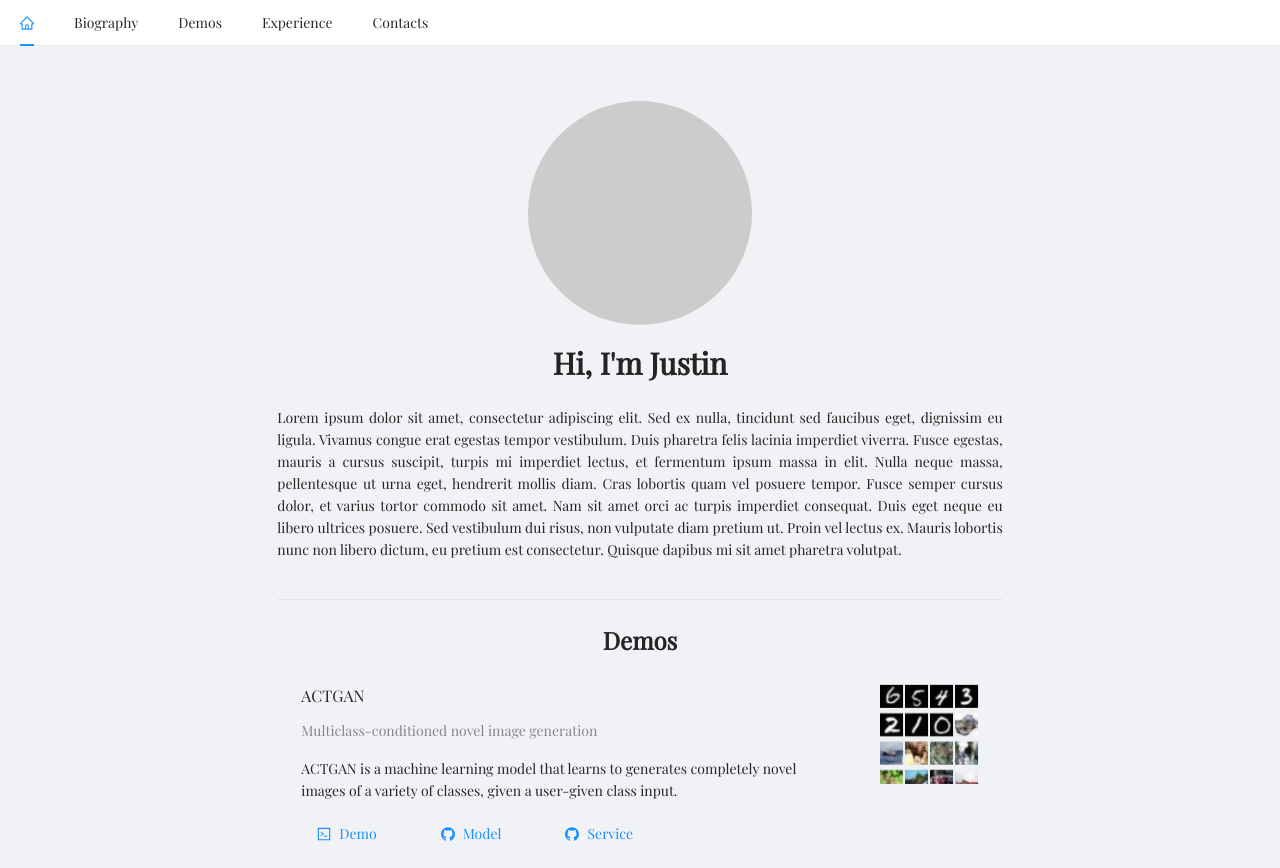
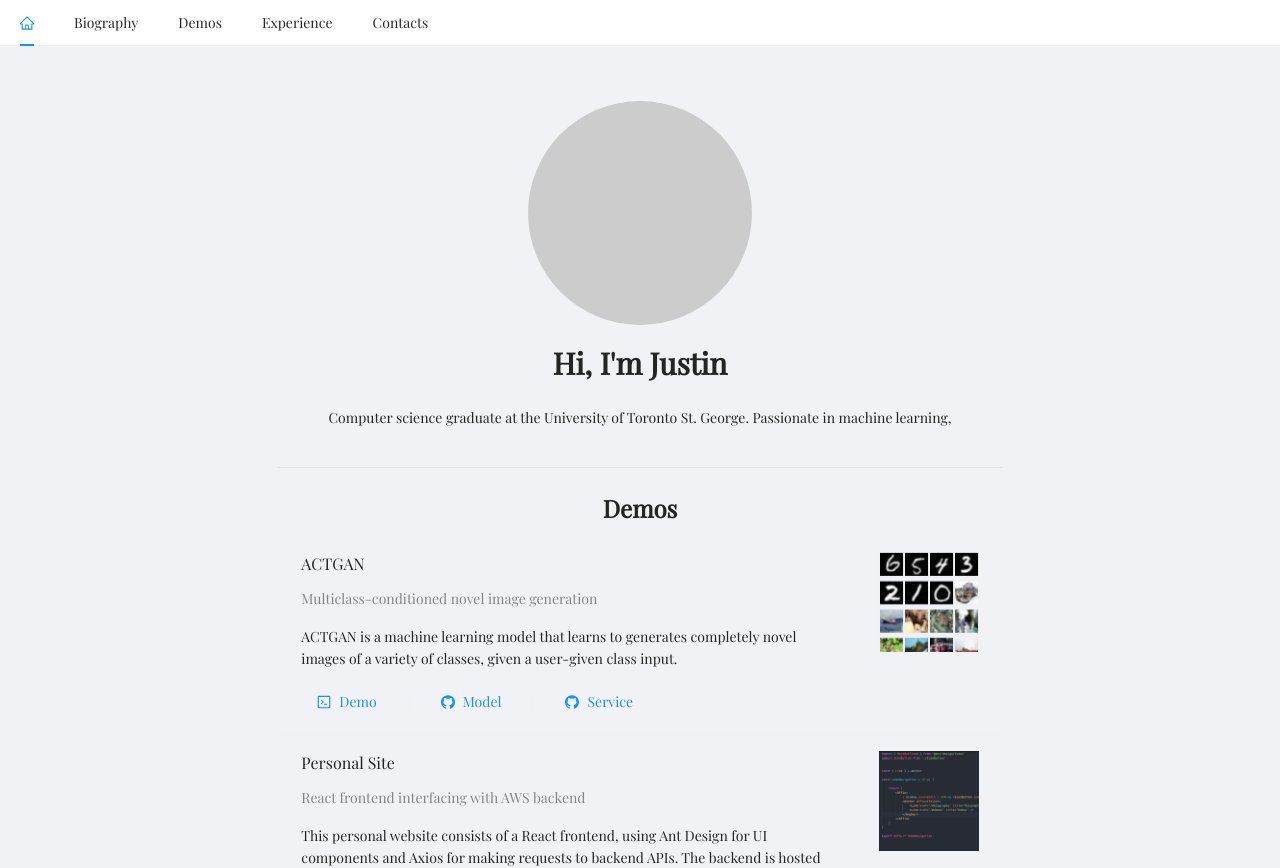
Before and after one commit to JustinLokHinWu/Personal-Site-Frontend, a React (Create React App) app: page / in a window 1280 px wide. Shown: the top 868 px of the page. Built offline with nearby package versions, Linux system fonts and the light colour scheme.

Commit message:
Started updating biography

```diff
--- a/src/components/Biography.js
+++ b/src/components/Biography.js
@@ -10,6 +10,7 @@ const Biography = () => {
             direction='vertical'
             align='center'
             size='small'
+            style={{width: '100%'}}
         >
             <Avatar
                 size={{ xs: 128, sm: 160, md: 192, lg: 192, xl: 224, xxl: 256 }}
@@ -17,7 +18,7 @@ const Biography = () => {
             />
             <Title level={2}>Hi, I'm Justin</Title>
             <Paragraph style={{'textAlign': 'justify'}}>
-                Lorem ipsum dolor sit amet, consectetur adipiscing elit. Sed ex nulla, tincidunt sed faucibus eget, dignissim eu ligula. Vivamus congue erat egestas tempor vestibulum. Duis pharetra felis lacinia imperdiet viverra. Fusce egestas, mauris a cursus suscipit, turpis mi imperdiet lectus, et fermentum ipsum massa in elit. Nulla neque massa, pellentesque ut urna eget, hendrerit mollis diam. Cras lobortis quam vel posuere tempor. Fusce semper cursus dolor, et varius tortor commodo sit amet. Nam sit amet orci ac turpis imperdiet consequat. Duis eget neque eu libero ultrices posuere. Sed vestibulum dui risus, non vulputate diam pretium ut. Proin vel lectus ex. Mauris lobortis nunc non libero dictum, eu pretium est consectetur. Quisque dapibus mi sit amet pharetra volutpat.
+                Computer science graduate at the University of Toronto St. George. Passionate in machine learning,
             </Paragraph>
         </Space>
     )
```
